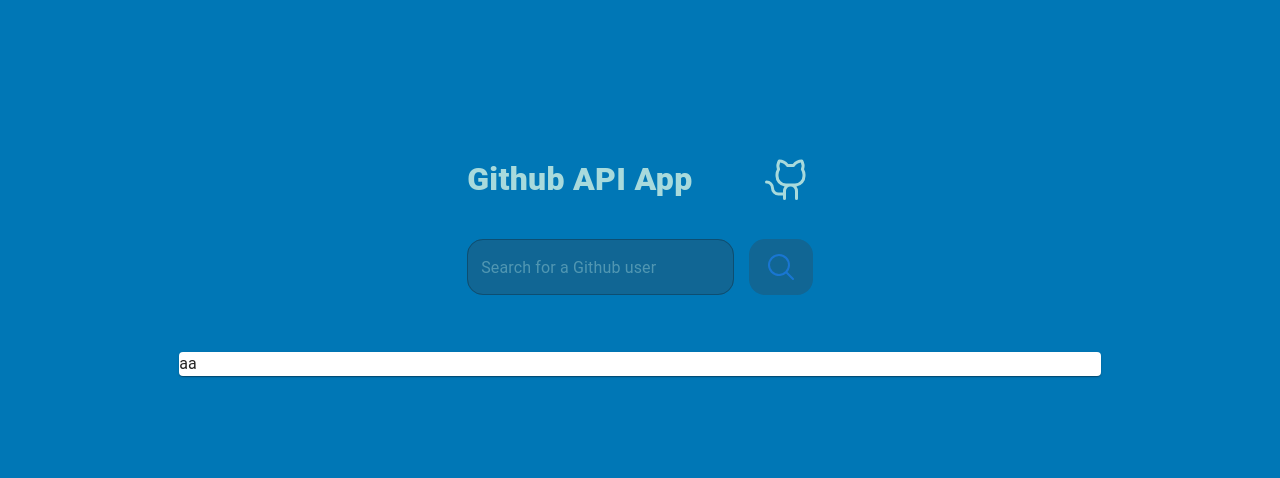
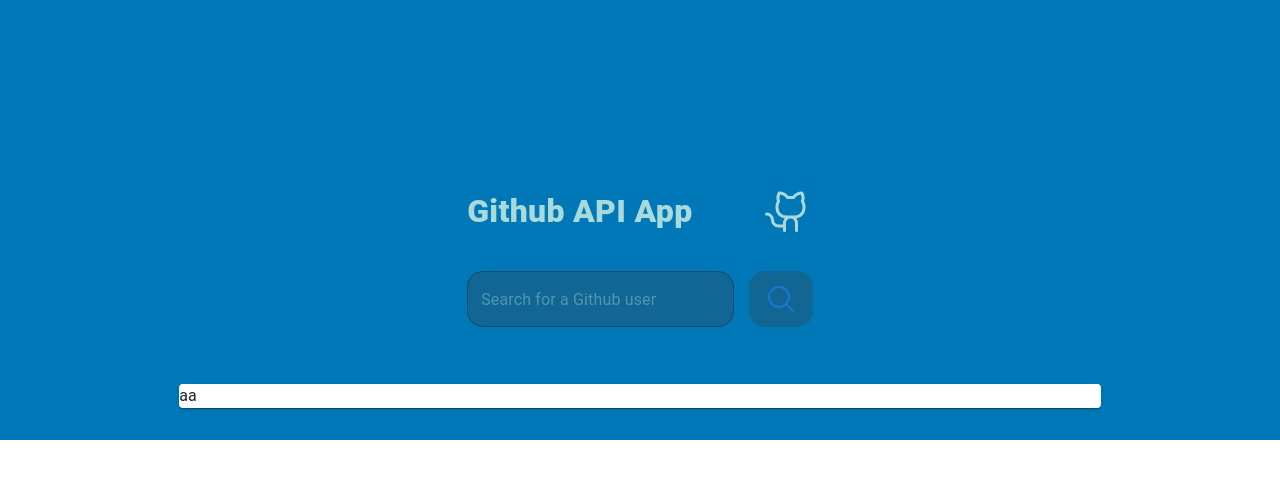
Before and after one commit to Paulo-Augusto12/github-api, a React (Vite) app: page / in a window 1280 px wide. Shown: the top 478 px of the page. Built offline with nearby package versions, Linux system fonts and the light colour scheme.

Commit message:
style: removed initial height props

```diff
--- a/src/App.tsx
+++ b/src/App.tsx
@@ -7,8 +7,8 @@
   return (
     <div
       style={{
-        height: "100vh",
         backgroundColor: theme.colors.backgroundColor,
+        padding: "2rem",
       }}
     >
       <HomePage />
```
